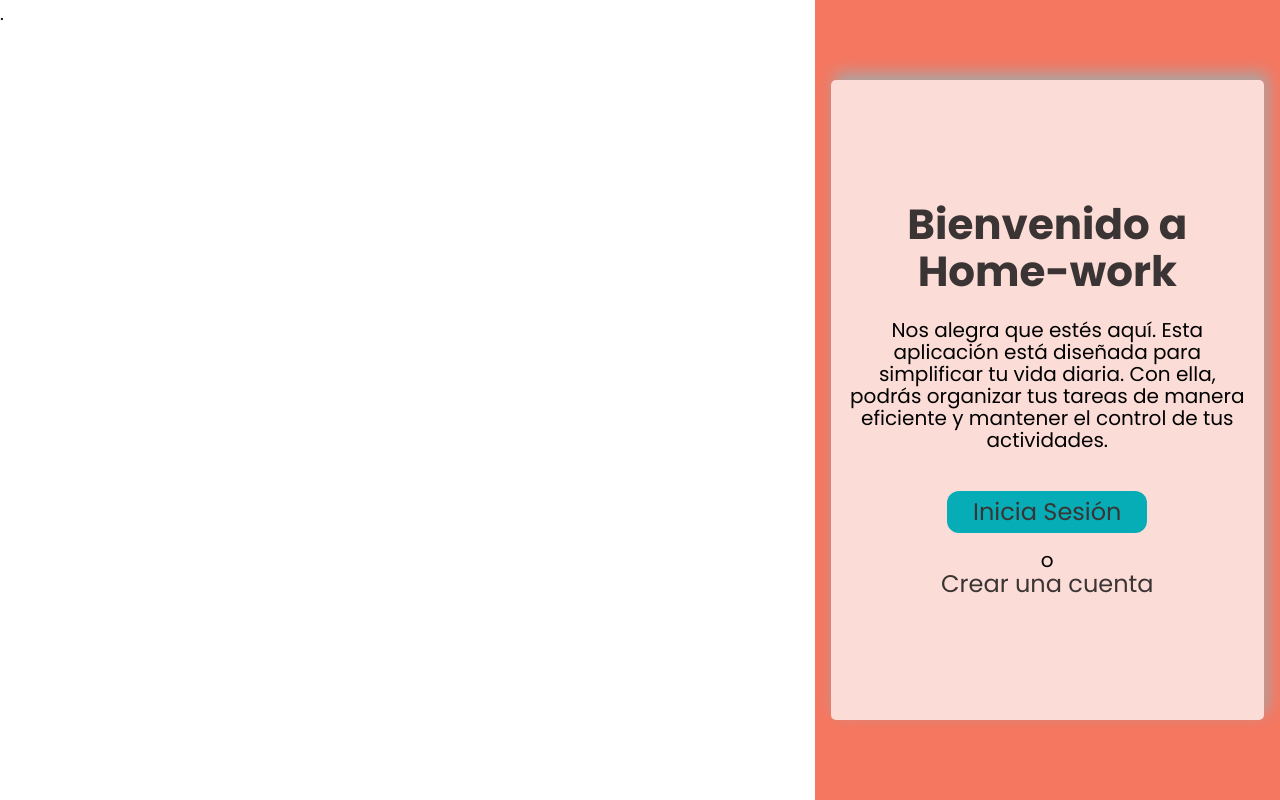
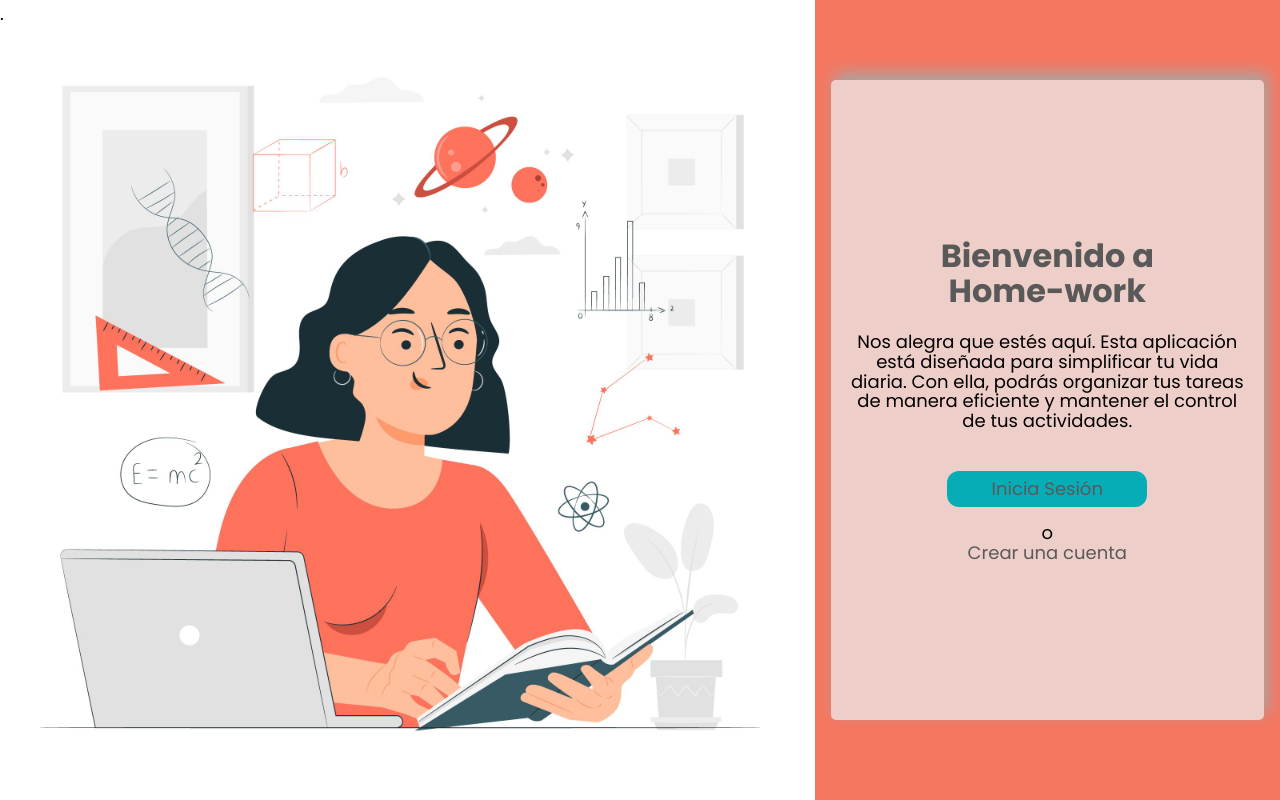
Before and after one commit to Dirolita/homework-appFlask, a Flask app: page / in a window 1280 px wide. Run offline with Flask 3, Linux system fonts and the light colour scheme.

Commit message:
login styles

```diff
--- a/app/static/style.css
+++ b/app/static/style.css
@@ -7,7 +7,9 @@
 :root{
     --orange: rgb(245, 119, 96);
     --white: rgb(247, 239, 237);
-    --gray: rgb(58, 53, 52);
+    --gray: rgb(90, 89, 89);
+    --ligth-gray: rgba(236, 236, 236, 0.747);
+    --btn-color:#06adb6;
 
 }
 html,body{
@@ -20,9 +22,10 @@ html,body{
 }
 .login-section__img{
     width: 70%;
-    height: 100%;
-    background-image: url(../static/imgs/log-img.jpg);
-    background-size: cover;
+    background-image: url(../static/imgs/learning.jpg);
+    background-repeat: no-repeat;
+    background-size: contain;
+    background-attachment: fixed;
     display: none;
 
 }
@@ -44,7 +47,7 @@ html,body{
     margin: 16px;
     padding: 30px 12px;
     line-height: 1.1;
-    background-color: rgba(255, 255, 255, 0.747);
+    background-color: var(--ligth-gray);
     border-radius: 5px;
     padding: 18px;
     box-shadow: 4px -7px 16px 0px rgb(167, 167, 167);
@@ -53,19 +56,19 @@ html,body{
 .login-section__text h2{
     margin-bottom: 24px;
     color: var(--gray);
-    font-size: 42px;
+    font-size: 32px;
     font-weight: 700;
     font-family: "Poppins", sans-serif;
 }
 .login-section__text p{
-    font-size: 20px;
+    font-size: 18px;
 }
 
 .login-section__text a{
     margin: 8px;
     padding: 4px;
     text-decoration: none;
-    font-size: 24px;
+    font-size: 18px;
     font-family: "Poppins", sans-serif;
     color: var(--white);
     color: var(--gray);
@@ -74,7 +77,7 @@ html,body{
     margin: 40px 0 16px 0 ;
     padding: 8px;
     width: 200px;
-    background-color: #06adb6;
+    background-color: var(--btn-color) ;
     border-radius: 12px;
     color: var(--white);
 
@@ -90,8 +93,17 @@ html,body{
     font-weight: 300;
 
 }
-
-
+/*Inico de secion*/
+.login{
+    width: 100%;
+    height: 600px;
+    background-image: url(../static/imgs/login.jpg);
+    background-size: contain;
+    background-repeat: no-repeat;
+}
+.login__container{
+    background-color: var(--ligth-gray);
+}
 @media (min-width: 700px) {
     .login-section__img{
         display: block;
```
Also changed, not shown: app/templates/login.html (+4 -6 lines), app/static/imgs/learning.jpg (added), app/static/imgs/login.jpg (added), app/static/imgs/st.jpeg (added).
